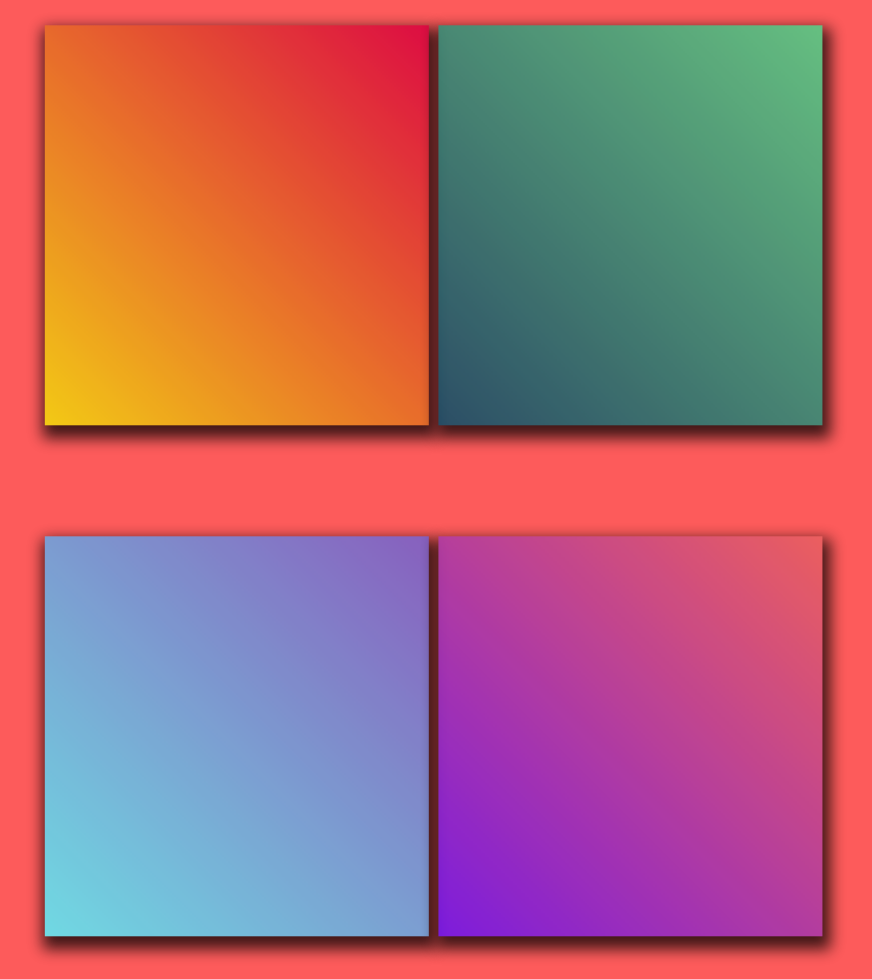
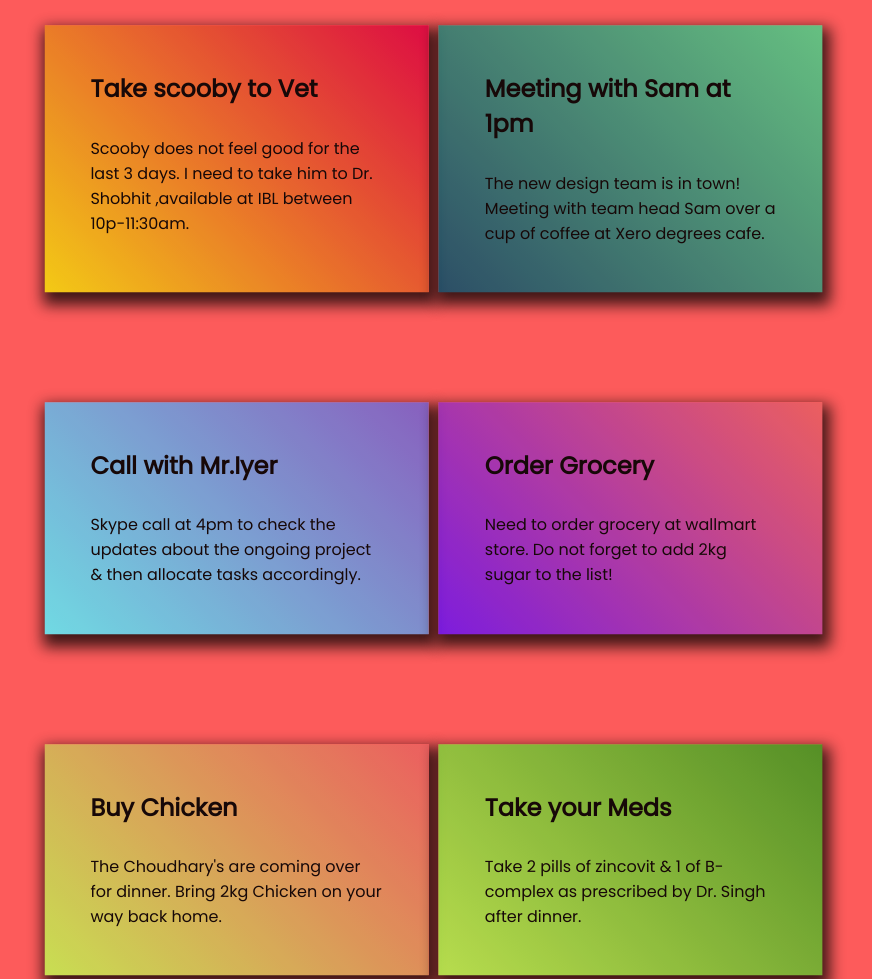
Before and after one commit to AdityaPratap2001/JS_Animations, a plain HTML site: page index.html in a window 1280 px wide. Shown: the part 300-1279 px from the top of the page, without its empty margins (306-1178 px from the left). Drawn offline with Linux system fonts and the light colour scheme.

Commit message:
Removed dummy content

```diff
--- a/index.html
+++ b/index.html
@@ -57,22 +57,39 @@
     </p>
     <div class="card_container">
       <div class="card card_one">
-
+        <h2>Take scooby to Vet</h2>
+        <p>Scooby does not feel good for the last 3 days.
+          I need to take him to Dr. Shobhit ,available at
+          IBL between 10p-11:30am.
+        </p>
       </div>
       <div class="card card_two">
-
+        <h2>Meeting with Sam at 1pm</h2>
+        <p>
+          The new design team is in town! Meeting with team head Sam
+          over a cup of coffee at Xero degrees cafe.
+        </p>
       </div>
       <div class="card card_three">
-
+        <h2>Call with Mr.Iyer</h2>
+        <p>Skype call at 4pm to check the updates about the ongoing
+            project & then allocate tasks accordingly.
+        </p>
       </div>
       <div class="card card_four">
-
+        <h2>Order Grocery</h2>
+        <p>Need to order grocery at wallmart store. Do not forget
+          to add 2kg sugar to the list!</p>
       </div>
       <div class="card card_five">
-
+        <h2>Buy Chicken</h2>
+        <p>The Choudhary's are coming over for dinner.
+          Bring 2kg Chicken on your way back home.</p>
       </div>
       <div class="card card_six">
-
+        <h2>Take your Meds</h2>
+        <p>Take 2 pills of zincovit & 1 of B-complex as
+          prescribed by Dr. Singh after dinner.</p>
       </div>
     </div>
   </section>
--- a/styles.css
+++ b/styles.css
@@ -131,11 +131,15 @@ body{
   flex-wrap: wrap;
 }
 .card{
-  /* border-radius: 10px; */
-  height: 50vh;
+  /* height: 50vh; */
   width: 30vw;
   margin-bottom: 12%;
   box-shadow: 3px 8px 14px 5px rgba(0, 0, 0, 0.822);
+  padding: 5%;
+  /* overflow: auto; */
+}
+.card p{
+  margin-top: 10%;
 }
 .card_one{
   background-image: linear-gradient(45deg,#F2D50F,#DA0641);
@@ -267,11 +271,6 @@ body{
     padding: 5% 0% 5% 0%;
   }
 }
-@media (max-width:690px){
-  .card{
-    height: 45vh;
-  }
-}
 @media (max-width:630px){
   .holidays_content{
     flex-direction: column;
@@ -299,7 +298,7 @@ body{
   }
   .card{
     width: 60vw;
-    height: 40vh;
+    /* height: 40vh; */
     margin: auto;
     margin-bottom: 7%;
   }
```
